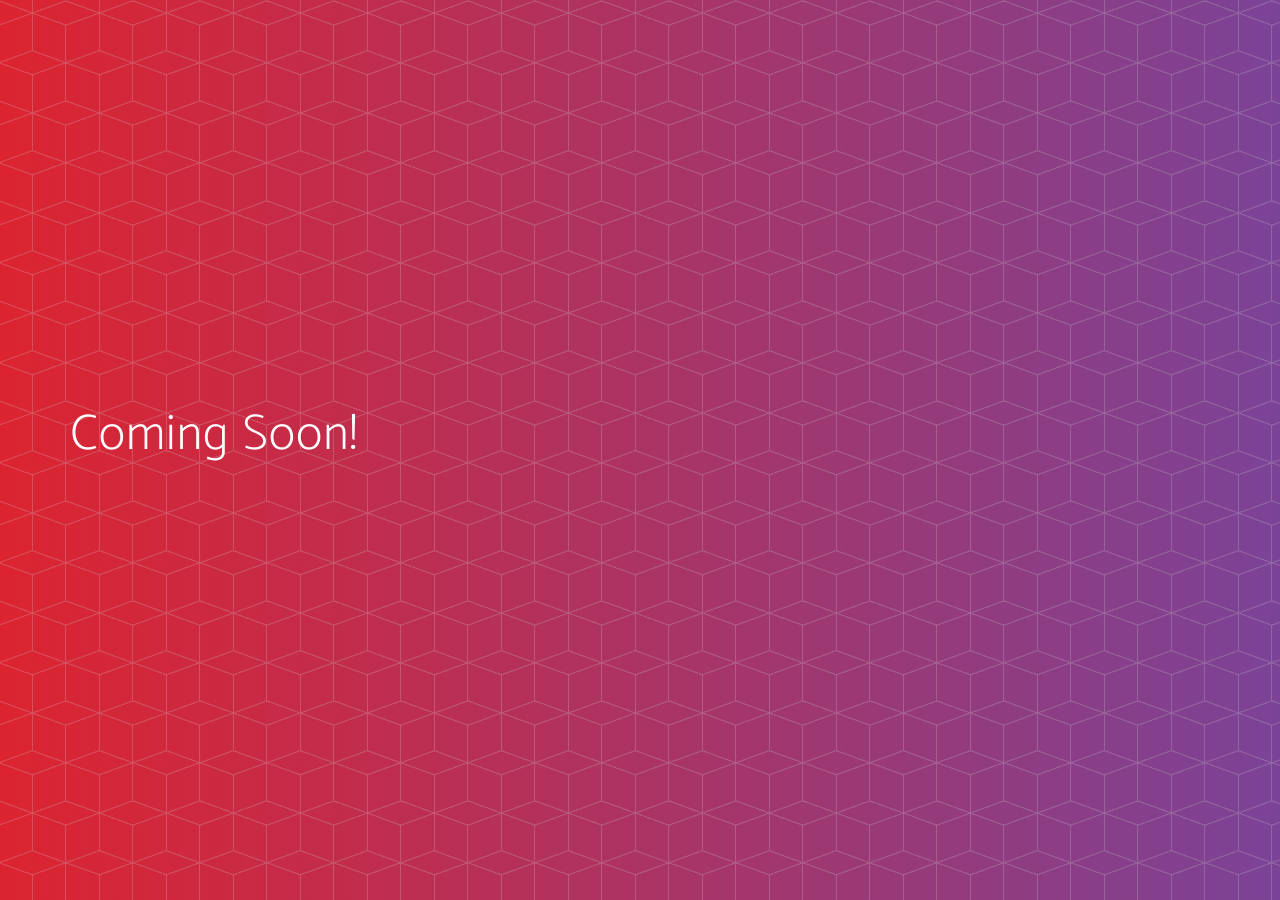
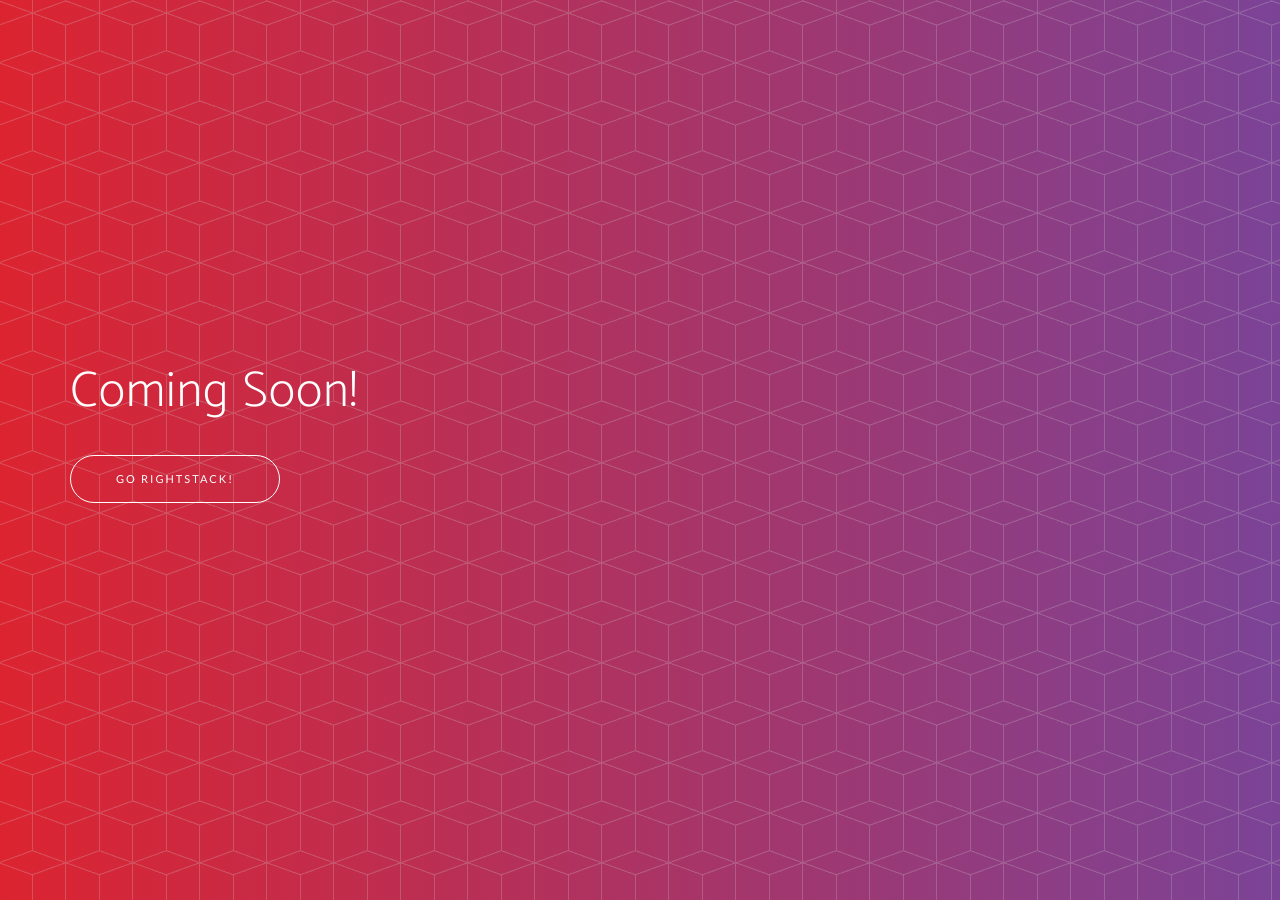
Before and after one commit to teamcode/teamcode.io, a Jekyll site: the page built from index.html, in a window 1280 px wide and 900 px high. Built offline with Jekyll 4.4.1, drawn with Linux system fonts in a browser that asks for light colours; some web fonts are replaced.

Commit message:
update head

```diff
--- a/_includes/header.html
+++ b/_includes/header.html
@@ -5,7 +5,7 @@
                 <div class="header-content">
                     <div class="header-content-inner">
                         <h1>Coming Soon!<h1>
-                        <!-- a href="#download" class="btn btn-outline btn-xl page-scroll">Start Now for Free!</a -->
+                        <a href="http://www.rightstack.net" class="btn btn-outline btn-xl page-scroll">Go RightStack!</a>
                     </div>
                 </div>
             </div>
@@ -13,13 +13,13 @@
                 <div class="device-container">
                     <div class="device-mockup iphone6_plus portrait white">
                         <div class="device">
-                            <div class="screen">
+                            <div class="screen" -->
                                 <!-- Demo image for screen mockup, you can put an image here, some HTML, an animation, video, or anything else! -->
-                                <img src="/img/demo-screen-1.jpg" class="img-responsive" alt="">
-                            </div>
-                            <div class="button">
+                                <!-- img src="/img/demo-screen-1.jpg" class="img-responsive" alt="">
+                            </div -->
+                            <!-- div class="button" -->
                                 <!-- You can hook the "home button" to some JavaScript events or just remove it -->
-                            </div>
+                            <!-- /div>
                         </div>
                     </div>
                 </div>
```
